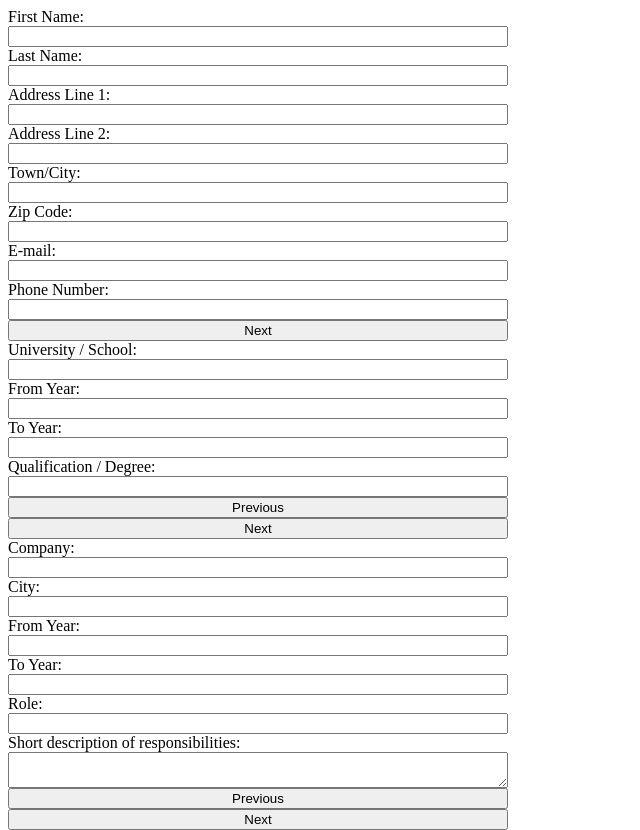
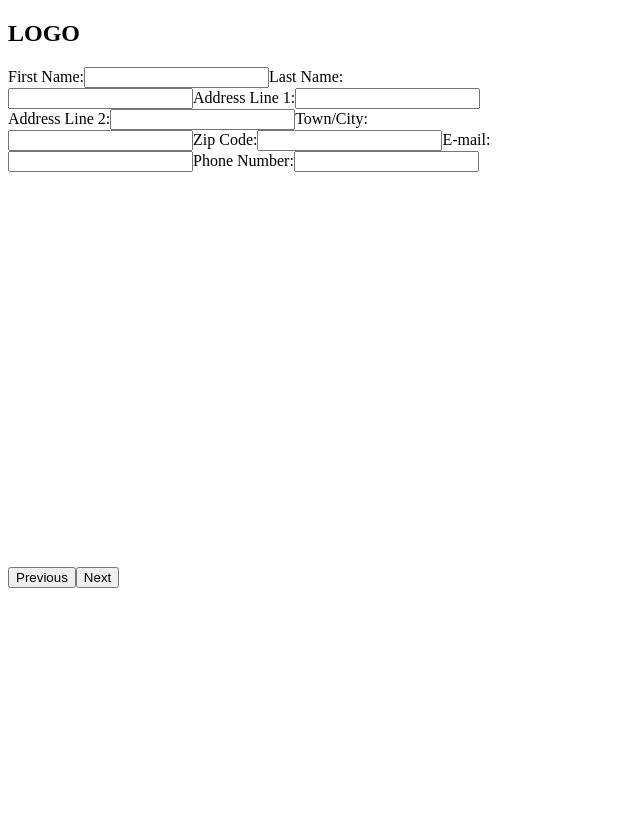
Before and after one commit to nrod42/cv-project, a React (Create React App) app: page / in a window 1280 px wide. Shown: the whole page, without its empty margins (0-640 px from the left). After the commit the page ends 800 px from the top, so only its background shows below. Built offline with nearby package versions, Linux system fonts and the light colour scheme.

Commit message:
Prev and Next buttons show and hide active forms

```diff
--- a/src/App.js
+++ b/src/App.js
@@ -1,17 +1,75 @@
 import React from "react";
-import GeneralInfoForm from "./Components/GeneralForm";
+import Navigation from "./Components/Navigation";
+import ContactForm from "./Components/ContactForm";
 import EducationForm from "./Components/EducationForm";
 import WorkForm from "./Components/WorkForm";
 
 class App extends React.Component {
+  constructor() {
+    super();
+
+    this.state = {
+      currentPage: {
+        isContactActive: true,
+        isEducationActive: false,
+        isWorkActive: false,
+      }
+     };
+
+    this.prevPage = this.prevPage.bind(this)
+    this.nextPage = this.nextPage.bind(this)
+  }
+
+  nextPage() {
+    if (this.state.currentPage.isContactActive) {
+      this.setState({
+        currentPage: {
+          isContactActive: !(this.state.currentPage.isContactActive),
+          isEducationActive: !(this.state.currentPage.isEducationActive),
+        }
+      });
+    } else if (this.state.currentPage.isEducationActive) {
+      this.setState({
+        currentPage: {
+          isEducationActive: !this.state.currentPage.isEducationActive,
+          isWorkActive: !this.state.currentPage.isWorkActive,
+        }
+      });
+    }
+  }
+
+  prevPage() {
+    if (this.state.currentPage.isWorkActive) {
+      this.setState({
+        currentPage: {
+          isWorkActive: !(this.state.currentPage.isWorkActive),
+          isEducationActive: !(this.state.currentPage.isEducationActive),
+        }
+      });
+    } else if (this.state.currentPage.isEducationActive) {
+      this.setState({
+        currentPage: {
+          isEducationActive: !this.state.currentPage.isEducationActive,
+          isContactActive: !this.state.currentPage.isContactActive,
+        }
+      });
+    }
+  }
+
   render() {
+
     return (
       <div className="App">
+        <Navigation />
         <div className="forms">
-          <GeneralInfoForm />
-          <EducationForm />
-          <WorkForm />
+          <ContactForm className={this.state.currentPage.isContactActive ? 'activeForm' : 'inactiveForm'}/>
+          <EducationForm className={this.state.currentPage.isEducationActive ? 'activeForm' : 'inactiveForm'}>
+            {/* <div><button type="button">Add More</button></div> */}
+          </EducationForm>
+          <WorkForm className={this.state.currentPage.isWorkActive ? 'activeForm' : 'inactiveForm'}/>
         </div>
+        <button onClick={this.prevPage}>Previous</button>
+        <button onClick={this.nextPage}>Next</button>
       </div>
     );
   }
--- /dev/null
+++ b/src/Components/ContactForm.js
@@ -0,0 +1,37 @@
+import React from "react";
+
+class ContactForm extends React.Component {
+  render() {
+    return (
+      <div className={this.props.className}>
+        <form>
+          <label htmlFor="firstName">First Name:</label>
+          <input type="text" id="firstName"></input>
+
+          <label htmlFor="lastName">Last Name:</label>
+          <input type="text" id="lastName"></input>
+
+          <label htmlFor="addressLine1">Address Line 1:</label>
+          <input type="text" id="addressLine1"></input>
+
+          <label htmlFor="addressLine2">Address Line 2:</label>
+          <input type="text" id="addressLine2"></input>
+
+          <label htmlFor="city">Town/City:</label>
+          <input type="text" id="city"></input>
+
+          <label htmlFor="zipcode">Zip Code:</label>
+          <input type="text" id="zipcode"></input>
+
+          <label htmlFor="email">E-mail:</label>
+          <input type={"email"} id="email"></input>
+
+          <label htmlFor="phone">Phone Number:</label>
+          <input type="text" id="phone"></input>
+        </form>
+      </div>
+    );
+  }
+}
+
+export default ContactForm;
--- a/src/Components/EducationForm.js
+++ b/src/Components/EducationForm.js
@@ -3,22 +3,18 @@ import React from "react";
 class EducationForm extends React.Component {
   render() {
     return (
-      <form id="educationForm">
+      <div className={this.props.className}>
+        <form>
           <label htmlFor="school">University / School:</label>
           <input type="text" id="school"></input>
-
           <label htmlFor="fromYear">From Year:</label>
           <input type="text" id="fromYear"></input>
-
           <label htmlFor="toYear">To Year:</label>
           <input type="text" id="toYear"></input>
-
           <label htmlFor="degree">Qualification / Degree:</label>
           <input type="text" id="degree"></input>
-
-        <button type="button">Previous</button>
-        <button type="button">Next</button>
         </form>
+      </div>
     );
   }
 }
--- a/src/Components/GeneralForm.js
+++ /dev/null
@@ -1,37 +0,0 @@
-import React from "react";
-
-class GeneralForm extends React.Component {
-  render() {
-    return (
-      <form id="generalForm">
-        <label htmlFor="firstName">First Name:</label>
-        <input type="text" id="firstName"></input>
-
-        <label htmlFor="lastName">Last Name:</label>
-        <input type="text" id="lastName"></input>
-
-        <label htmlFor="addressLine1">Address Line 1:</label>
-        <input type="text" id="addressLine1"></input>
-
-        <label htmlFor="addressLine2">Address Line 2:</label>
-        <input type="text" id="addressLine2"></input>
-
-        <label htmlFor="city">Town/City:</label>
-        <input type="text" id="city"></input>
-
-        <label htmlFor="zipcode">Zip Code:</label>
-        <input type="text" id="zipcode"></input>
-
-        <label htmlFor="email">E-mail:</label>
-        <input type={"email"} id="email"></input>
-
-        <label htmlFor="phone">Phone Number:</label>
-        <input type="text" id="phone"></input>
-
-        <button type="button">Next</button>
-      </form>
-    );
-  }
-}
-
-export default GeneralForm;
--- /dev/null
+++ b/src/Components/Navigation.js
@@ -0,0 +1,14 @@
+import React from "react";
+
+class Navigation extends React.Component {
+
+    render() {
+        return (
+            <div className="nav">
+                <h2>LOGO</h2>
+            </div>
+        )
+    }
+}
+
+export default Navigation;
--- a/src/Components/WorkForm.js
+++ b/src/Components/WorkForm.js
@@ -3,30 +3,24 @@ import React from "react";
 class WorkForm extends React.Component {
   render() {
     return (
+      <div className={this.props.className}>
         <form id="workForm">
           <label htmlFor="company">Company:</label>
           <input type="text" id="company"></input>
-
           <label htmlFor="city">City:</label>
           <input type="text" id="city"></input>
-
           <label htmlFor="fromYear">From Year:</label>
           <input type="text" id="fromYear"></input>
-
           <label htmlFor="toYear">To Year:</label>
           <input type="text" id="toYear"></input>
-
           <label htmlFor="role">Role:</label>
           <input type="text" id="role"></input>
-
           <label htmlFor="description">
             Short description of responsibilities:
           </label>
           <textarea id="description"></textarea>
-
-        <button type="button">Previous</button>
-        <button type="button">Next</button>
         </form>
+      </div>
     );
   }
 }
--- a/src/index.css
+++ b/src/index.css
@@ -3,7 +3,18 @@
     height: 500px;
 }
 
-#generalForm, #educationForm, #workForm {
+.activeForm {
+    opacity: 1;
+    visibility: visible;
+    overflow: auto;
     display: flex;
     flex-direction: column;
 }
+
+.inactiveForm {
+    opacity: 0;
+    visibility: hidden;
+    overflow: hidden;
+    display: flex;
+    flex-direction: column;
+}
```
Lines whose indentation alone changed are shown as unchanged.
